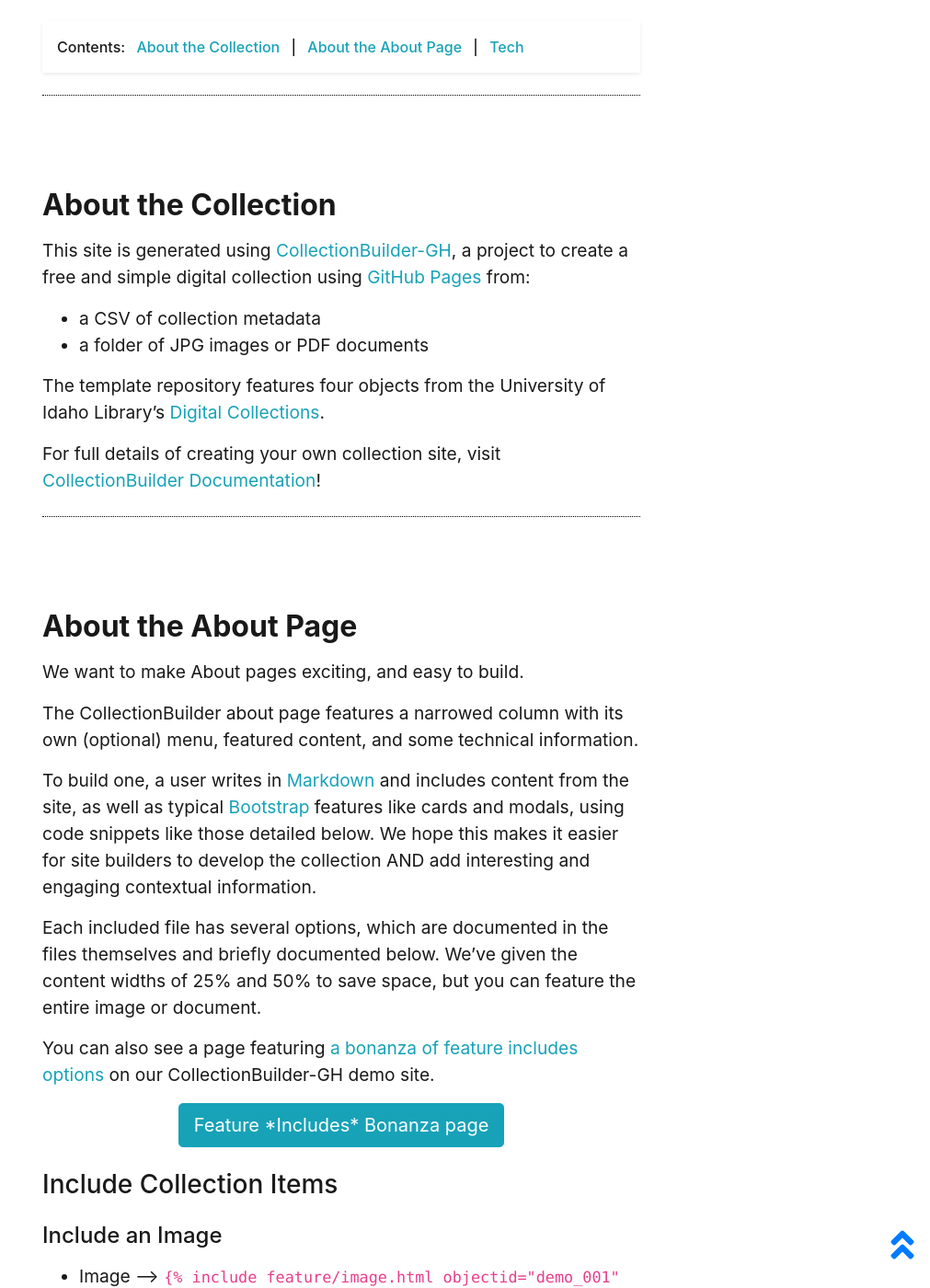
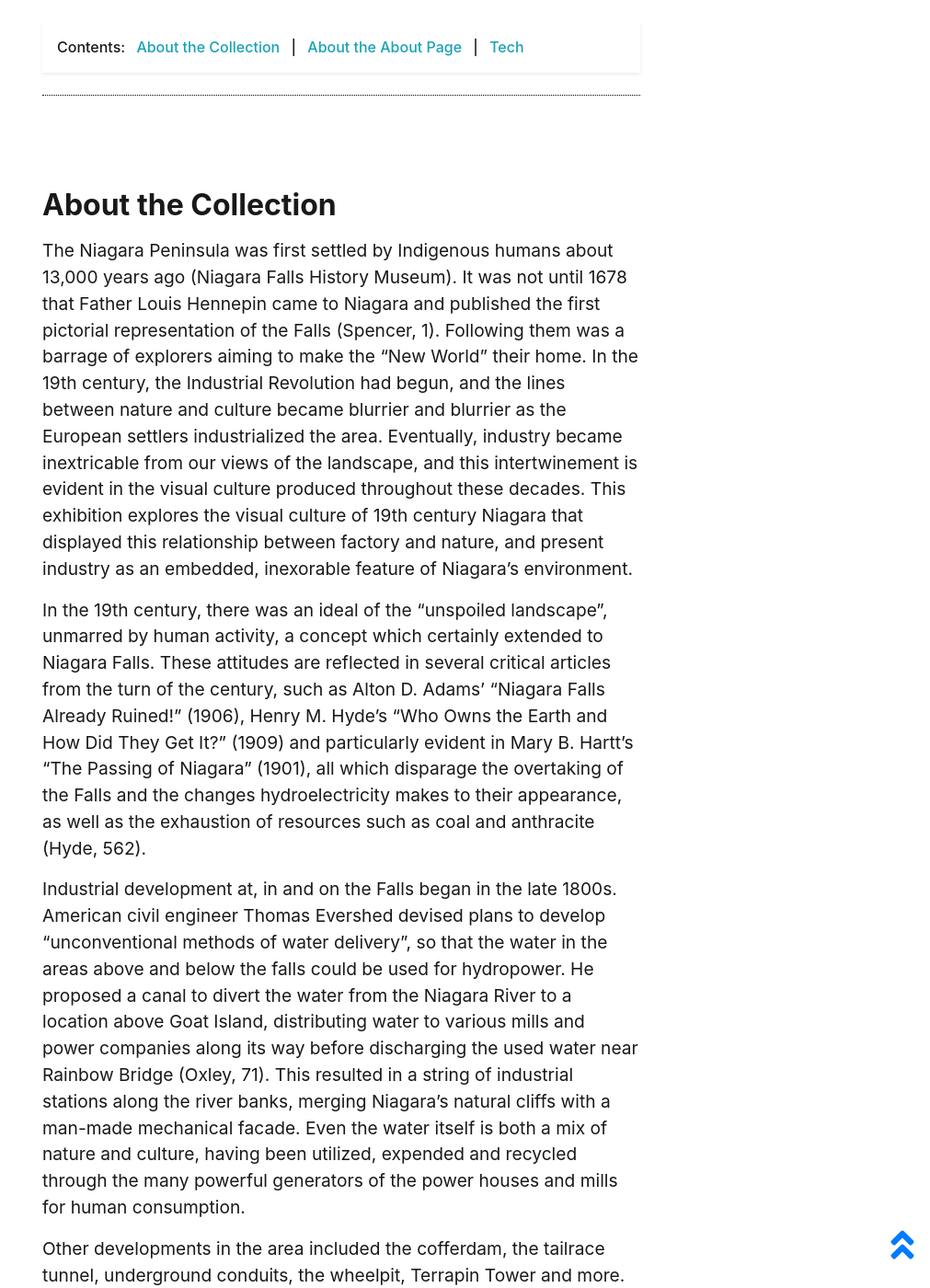
Before and after one commit to MadelineECollins/-2p90project, a Jekyll site: the page built from pages/about.md, in a window 1280 px wide and 1400 px high, scrolled down 584 px. Shown: the whole window at 92% size, without its empty margins (269-1280 px from the left). Built offline with Jekyll 4.4.1, drawn with Linux system fonts in a browser that asks for light colours; some of the changed text lies outside the part shown.

Commit message:
Update about.md

```diff
--- a/pages/about.md
+++ b/pages/about.md
@@ -14,14 +14,35 @@
 
 ## About the Collection
 
-This site is generated using [CollectionBuilder-GH](https://collectionbuilding.github.io/gh/), a project to create a free and simple digital collection using [GitHub Pages](https://pages.github.com/) from:
+The Niagara Peninsula was first settled by Indigenous humans about 13,000 years ago (Niagara Falls History Museum). It was not until 1678 that Father Louis Hennepin came to Niagara and published the first pictorial representation of the Falls (Spencer, 1). Following them was a barrage of explorers aiming to make the “New World” their home. In the 19th century, the Industrial Revolution had begun, and the lines between nature and culture became blurrier and blurrier as the European settlers industrialized the area. Eventually, industry became inextricable from our views of the landscape, and this intertwinement is evident in the visual culture produced throughout these decades. This exhibition explores the visual culture of 19th century Niagara that displayed this relationship between factory and nature, and present industry as an embedded, inexorable feature of Niagara’s environment.
 
-- a CSV of collection metadata
-- a folder of JPG images or PDF documents
+In the 19th century, there was an ideal of the “unspoiled landscape”, unmarred by human activity, a concept which certainly extended to Niagara Falls. These attitudes are reflected in several critical articles from the turn of the century, such as Alton D. Adams’ “Niagara Falls Already Ruined!” (1906), Henry M. Hyde’s “Who Owns the Earth and How Did They Get It?” (1909) and particularly evident in Mary B. Hartt’s “The Passing of Niagara” (1901), all which disparage the overtaking of the Falls and the changes hydroelectricity makes to their appearance, as well as the exhaustion of resources such as coal and anthracite (Hyde, 562).
 
-The template repository features four objects from the University of Idaho Library's [Digital Collections](https://www.lib.uidaho.edu/digital).
+Industrial development at, in and on the Falls began in the late 1800s. American civil engineer Thomas Evershed devised plans to develop “unconventional methods of water delivery”, so that the water in the areas above and below the falls could be used for hydropower. He proposed a canal to divert the water from the Niagara River to a location above Goat Island, distributing water to various mills and power companies along its way before discharging the used water near Rainbow Bridge (Oxley, 71). This resulted in a string of industrial stations along the river banks, merging Niagara’s natural cliffs with a man-made mechanical facade. Even the water itself is both a mix of nature and culture, having been utilized, expended and recycled through the many powerful generators of the power houses and mills for human consumption.
 
-For full details of creating your own collection site, visit [CollectionBuilder Documentation](https://collectionbuilder.github.io/cb-docs/)!
+Other developments in the area included the cofferdam, the tailrace tunnel, underground conduits, the wheelpit, Terrapin Tower and more.
 
-<!-- IMPORTANT!!! DELETE this comment and the include below when you are finished editing this page for your collection. The include below introduces about page features. They will show up on your collection's about page until you delete it.  -->
-{% include cb/about_the_about.md %}
+The area was also adapted for tourist attractions in and across the Falls, on Goat Island and Queen Victoria Park, and various bridges and tunnels were constructed to enable tours through the falls and the islands. Many images show the vista populated by travellers and tourists, even sometimes overwhelming photos of the Falls with their presence — in many images the tourists are a part of the scene, another indication of the fast-growing population and developments that encroached on the nature of the Falls. This is furthered by the several bridges that crisscross over the rapids of Niagara River, connecting Canada and America through industrialization.
+
+The following series of images shows Niagara’s nature and environment working in tandem together, exploring how the booming industry visually changes, affects or overwhelms the landscape around it.
+
+Sources:
+
+Haila, Yrjo. “ ‘Wilderness’ and the Multiple layers of Environmental Thought.” Environment and History 3, no. 2, Ecological Visionaries/Ecologised Visions (June, 1997): 129–147. doi:10.3197/096734097779555935
+
+[Hyde, Henry M. “Who Owns the Earth and How Did They Get It? A New Monopoly on Water.” The Technical World Magazine, vol. 10, no. 6, pp. 553-564.](http://hdl.handle.net/10464/13187)
+
+Klein, Jeff Z. “Heritage Moments: 'This Horrible Precipice' — Father Hennepin bears witness to Niagara Falls.” WBFO, 14 March 2016, https://www.wbfo.org/heritage-moments/2016-03-14/heritage-moments-this-horrible-precipice-father-hennepin-bears-witness-to-niagara-falls. Accessed 28 November 2021.
+
+[Oxley, J. MacDonald. “The Enslaving of Niagara.” August, 1903.](http://hdl.handle.net/10464/13143)
+
+R. D. Barnett, "Energy in Niagara Falls: International Niagara Commission [History]," in IEEE Power and Energy Magazine, vol. 18, no. 4, pp. 76-86, July-Aug, 2020, doi: 10.1109/MPE.2020.2967906.
+
+[Spencer, J.W. “Niagara as a Timepiece.” Appletons’ Popular Science Monthly, vol. 49, pp. 1-19, May 1896.](http://hdl.handle.net/10464/13150)
+
+The Niagara Falls Museums. “Indigenous History: a brief summary.” Niagara Falls History Museum, https://niagarafallsmuseums.ca/discover-our-history/reclaiming-cultural-identity/indigenous-history-a-brief-summary. Accessed 28 November 2021.
+
+Werle, Kerstin J.S. “Landscape as an Area of Unspoiled Nature.” Landscape of Peace: Mechanisms of Social Control on Lamotrek Atoll, Micronesia, VS Verlag für Sozialw., 2014, pp. 81-83, https://doi.org/10.1007/978-3-658-05832-6_14. Accessed 16 November 2021.
+
+
+The template repository features all of its objects from the Brock University Library's [Digital Collections Repository](dr.library.brocku.ca).
```
